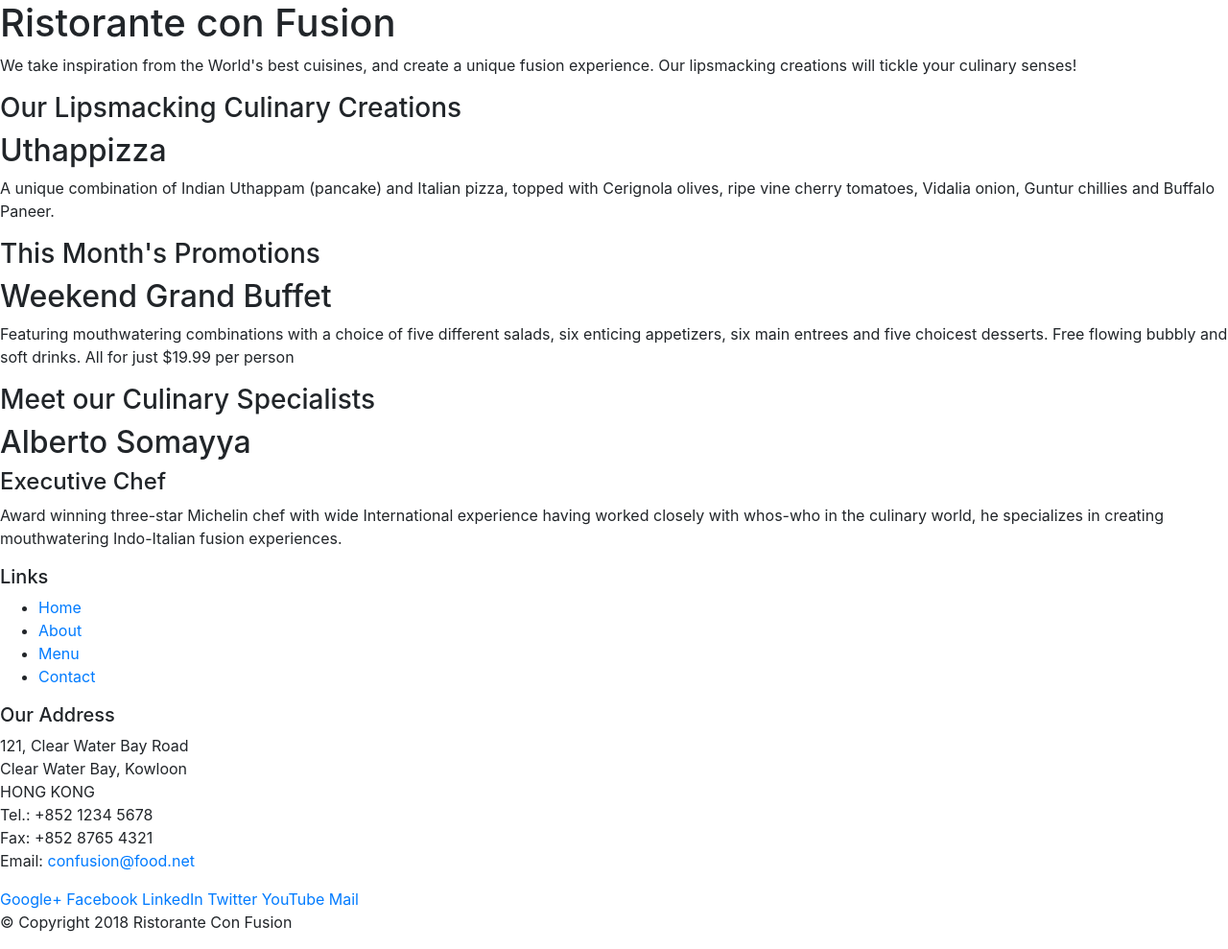
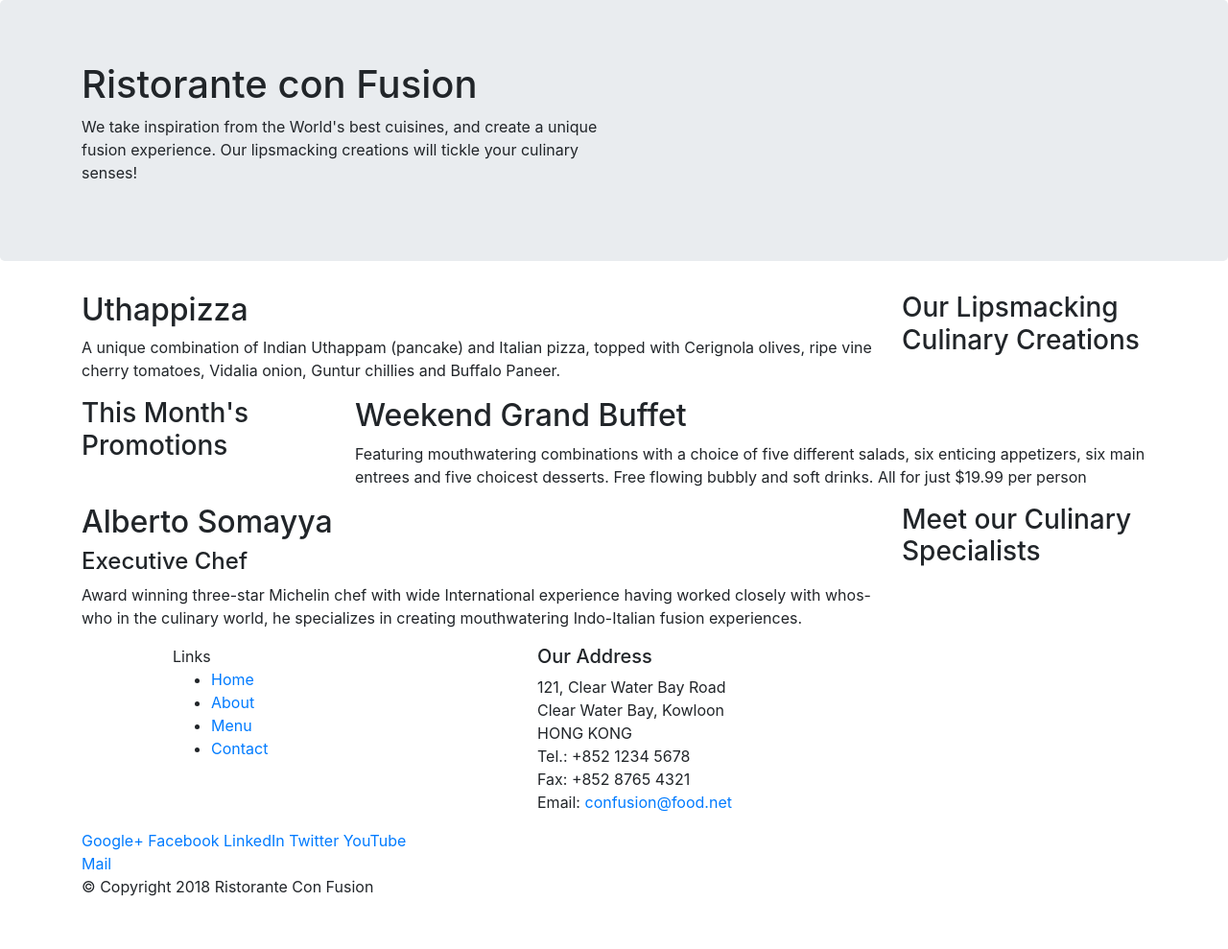
Before and after one commit to Ipsita-dhar2000/Restaurant_Website, a website: page index.html in a window 1280 px wide. Shown: the whole page at 96% size. After the commit the page ends 952 px from the top, so only its background shows below. Drawn offline with nearby package versions, Linux system fonts and the light colour scheme.

Commit message:
Web-Page_1

```diff
--- a/index.html
+++ b/index.html
@@ -14,46 +14,46 @@
 
 <body>
 
-    <header>
-        <div>
-            <div>
-                <div>
+    <header class="jumbotron">
+        <div class="container">
+            <div class="row">
+                <div class="col-12 col-sm-6">
                     <h1>Ristorante con Fusion</h1>
                     <p>We take inspiration from the World's best cuisines, and create a unique fusion experience. Our lipsmacking creations will tickle your culinary senses!</p>
                 </div>
-                <div>
+                <div class="col-12 col-sm">
                 </div>
             </div>
         </div>
     </header>
 
-    <div>
-        <div>
-            <div>
+    <div class ="container">
+        <div class="row">
+            <div class="col-12 col-sm-4 order-sm-last col-md-3">
                 <h3>Our Lipsmacking Culinary Creations</h3>
             </div>
-            <div>
+            <div class ="col col-sm order-sm-first col-md">
                 <h2>Uthappizza</h2>
                 <p>A unique combination of Indian Uthappam (pancake) and Italian pizza, topped with Cerignola olives, ripe vine cherry tomatoes, Vidalia onion, Guntur chillies and Buffalo Paneer.</p>
             </div>
         </div>
 
 
-        <div>
-            <div>
+        <div class="row">
+            <div class="col-12 col-sm-4 col-md-3">
                 <h3>This Month's Promotions</h3>
             </div>
-            <div>
+            <div class ="col col-sm col-md">
                 <h2>Weekend Grand Buffet</h2>
                 <p>Featuring mouthwatering combinations with a choice of five different salads, six enticing appetizers, six main entrees and five choicest desserts. Free flowing bubbly and soft drinks. All for just $19.99 per person </p>
             </div>
         </div>
 
-        <div>
-            <div>
+        <div class="row">
+            <div class="col-12 col-sm-4 order-sm-last col-md-3">
                 <h3>Meet our Culinary Specialists</h3>
             </div>
-            <div>
+            <div class ="col col-sm order-sm-first col-md">
                 <h2>Alberto Somayya</h2>
                 <h4>Executive Chef</h4>
                 <p>Award winning three-star Michelin chef with wide International experience having worked closely with whos-who in the culinary world, he specializes in creating mouthwatering Indo-Italian fusion experiences. </p>
@@ -62,9 +62,9 @@
     </div>
 
     <footer>
-        <div>
-            <div>
-                <div>
+        <div class="container">
+            <div class="row">
+                <div class="col-4  offset-1 col-sm-2>
                     <h5>Links</h5>
                     <ul>
                         <li><a href="#">Home</a></li>
@@ -73,7 +73,7 @@
                         <li><a href="#">Contact</a></li>
                     </ul>
                 </div>
-                <div>
+                <div class="col-7 col-sm-5">
                     <h5>Our Address</h5>
                     <address>
 		              121, Clear Water Bay Road<br>
@@ -84,7 +84,7 @@
 		              Email: <a href="mailto:confusion@food.net">confusion@food.net</a>
 		           </address>
                 </div>
-                <div>
+                <div class="col-12 col-sm-4">
                     <div>
                         <a href="http://google.com/+">Google+</a>
                         <a href="http://www.facebook.com/profile.php?id=">Facebook</a>
@@ -95,8 +95,8 @@
                     </div>
                 </div>
            </div>
-           <div>
-                <div>
+           <div class="row">
+                <div class="col-auto">
                     <p>© Copyright 2018 Ristorante Con Fusion</p>
                 </div>
            </div>
```
